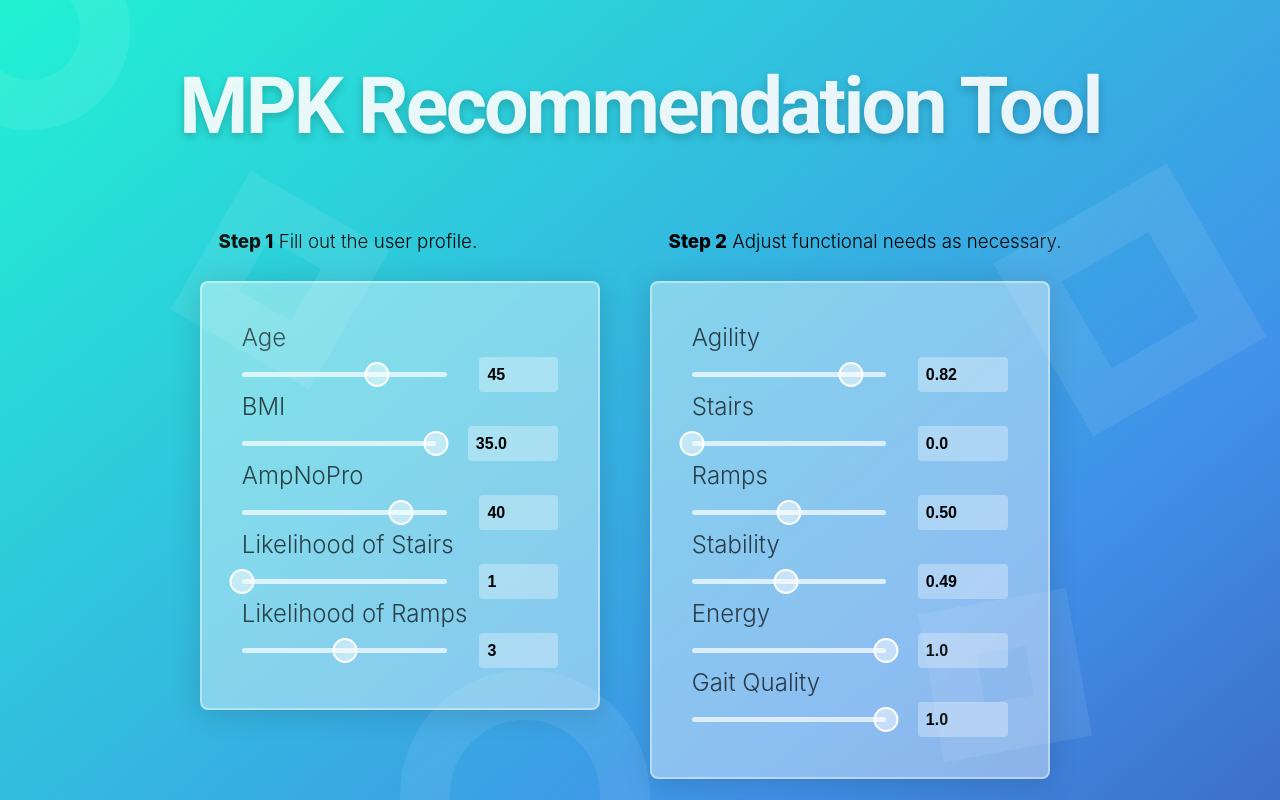
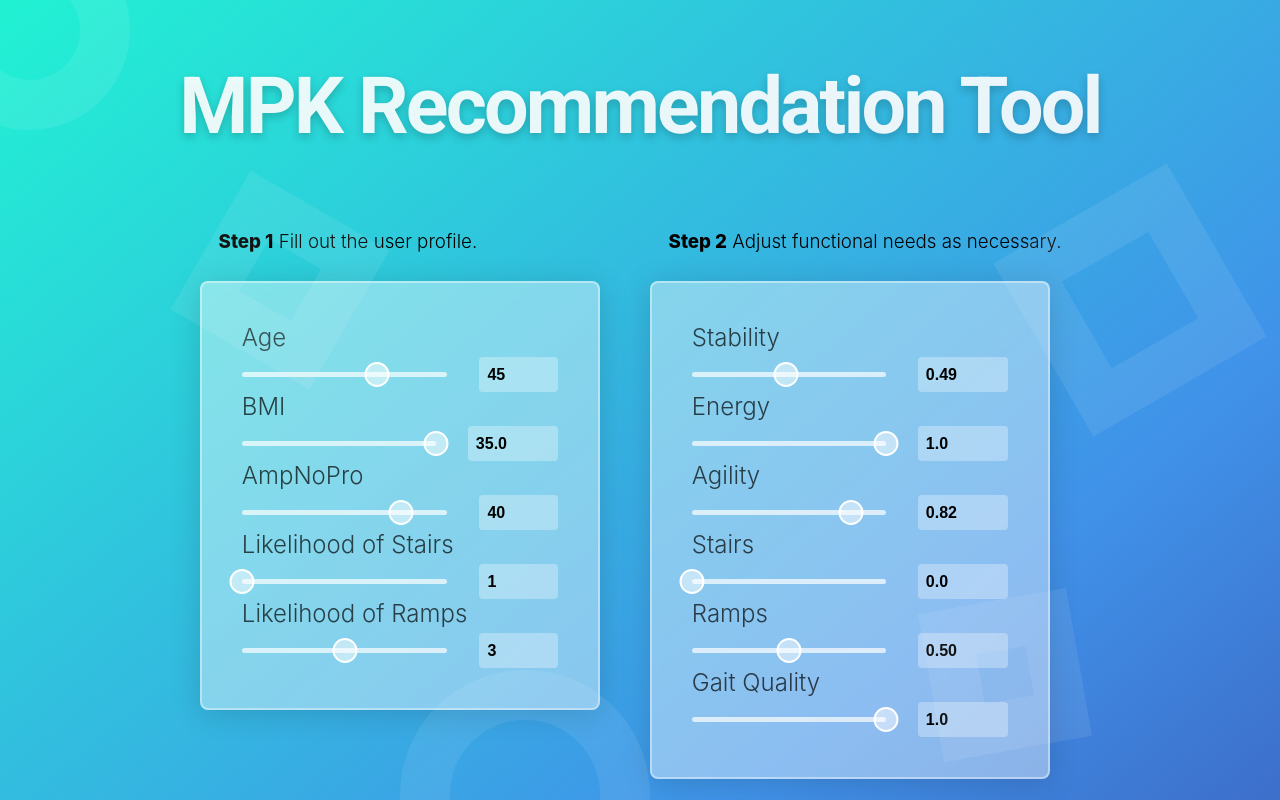
Before and after one commit to CarlosCarras/mpk-recommendation-tool, a React (Create React App) app: page / in a window 1280 px wide. Shown: the top 800 px of the page. Built offline with nearby package versions, Linux system fonts and the light colour scheme.

Commit message:
reordered form entries :pencil2:

```diff
--- a/src/components/UserForms/ScoresForm.js
+++ b/src/components/UserForms/ScoresForm.js
@@ -64,16 +64,16 @@ function ScoresForm(props) {
         <div className="form-container glass">
             <form onSubmit={handleSubmit}>
                 <div className="form-row">
+                    <label>Stability</label>
+                    <Slider min={0} max={1} default={stabilityScore} step={0.01} precision={2} onChange={handleStabilityChange} snap={false}/>
+                    <label>Energy</label>
+                    <Slider min={0} max={1} default={energyScore} step={0.01} precision={2} onChange={handleEnergyChange} snap={false}/>
                     <label>Agility</label>
                     <Slider min={0} max={1} default={agilityScore} step={0.01} precision={2} onChange={handleAgilityChange} snap={false}/>
                     <label>Stairs</label>
                     <Slider min={0} max={1} default={stairsScore} step={0.01} precision={2} onChange={handleStairsChange} snap={false}/>
                     <label>Ramps</label>
                     <Slider min={0} max={1} default={rampsScore} step={0.01} precision={2} onChange={handleRampsChange} snap={false}/>
-                    <label>Stability</label>
-                    <Slider min={0} max={1} default={stabilityScore} step={0.01} precision={2} onChange={handleStabilityChange} snap={false}/>
-                    <label>Energy</label>
-                    <Slider min={0} max={1} default={energyScore} step={0.01} precision={2} onChange={handleEnergyChange} snap={false}/>
                     <label>Gait Quality</label>
                     <Slider min={0} max={1} default={gaitqualityScore} step={0.01} precision={2} onChange={handleGaitQualityChange} snap={false}/>
                 </div>
```
